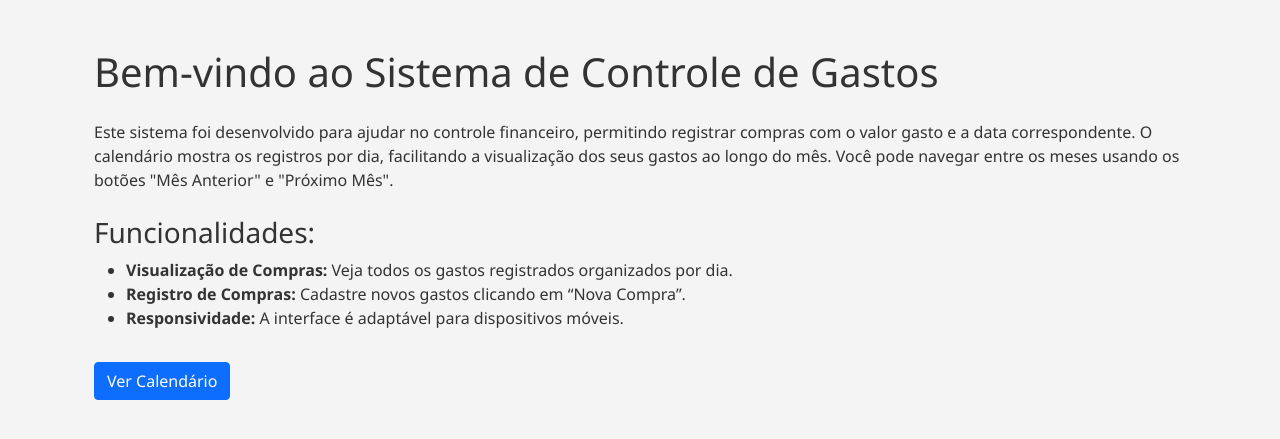
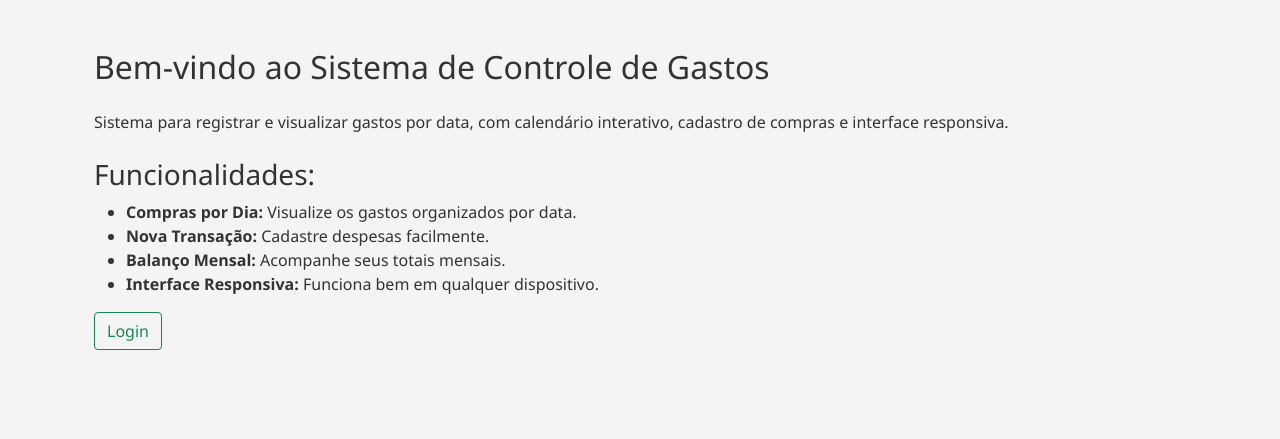
Before and after one commit to RibDevops/minhacarteira, a Django app: page / in a window 1280 px wide. Shown: the part 56-495 px from the top of the page. Run offline with Django 5.2, Linux system fonts and the light colour scheme; parts of the project's set-up code (start-up, migrations or seed data) failed here and were passed over.

Commit message:
chega234

```diff
--- a/templates/home.html
+++ b/templates/home.html
@@ -8,17 +8,22 @@
 
 
  <div class="container mt-5">
-  <h1 class="mb-4">Bem-vindo ao Sistema de Controle de Gastos</h1>
-  <p>Este sistema foi desenvolvido para ajudar no controle financeiro, permitindo registrar compras com o valor gasto e a data correspondente. O calendário mostra os registros por dia, facilitando a visualização dos seus gastos ao longo do mês. Você pode navegar entre os meses usando os botões "Mês Anterior" e "Próximo Mês".</p>
+  <h2 class="mb-4">Bem-vindo ao Sistema de Controle de Gastos</h2>
+  <p>Sistema para registrar e visualizar gastos por data, com calendário interativo, cadastro de compras e interface responsiva.</p>
 
   <h3 class="mt-4">Funcionalidades:</h3>
   <ul>
-    <li><strong>Visualização de Compras:</strong> Veja todos os gastos registrados organizados por dia.</li>
-    <li><strong>Registro de Compras:</strong> Cadastre novos gastos clicando em “Nova Compra”.</li>
-    <li><strong>Responsividade:</strong> A interface é adaptável para dispositivos móveis.</li>
+    <li><strong>Compras por Dia:</strong> Visualize os gastos organizados por data.</li>
+<li><strong>Nova Transação:</strong> Cadastre despesas facilmente.</li>
+<li><strong>Balanço Mensal:</strong> Acompanhe seus totais mensais.</li>
+<li><strong>Interface Responsiva:</strong> Funciona bem em qualquer dispositivo.</li>
+
   </ul>
-
+  {% if user.is_authenticated %}
   <a href="{% url 'cal:calendar' %}" class="btn btn-primary mt-3">Ver Calendário</a>
+  {% else %}
+                            <a href="{% url 'login' %}" class="btn btn-outline-success">Login</a>
+                        {% endif %}
 </div>
 
 
```
Also changed, not shown: db.sqlite3, 1 other file.
